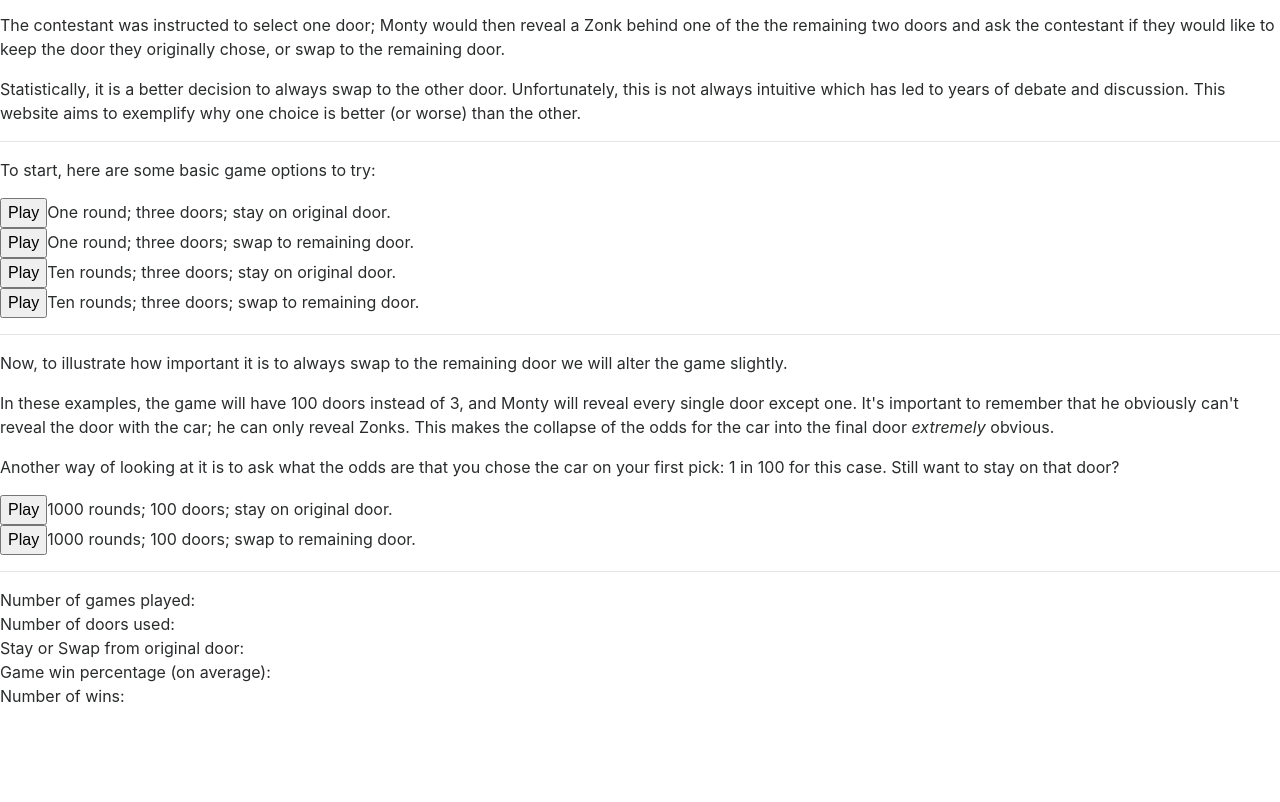
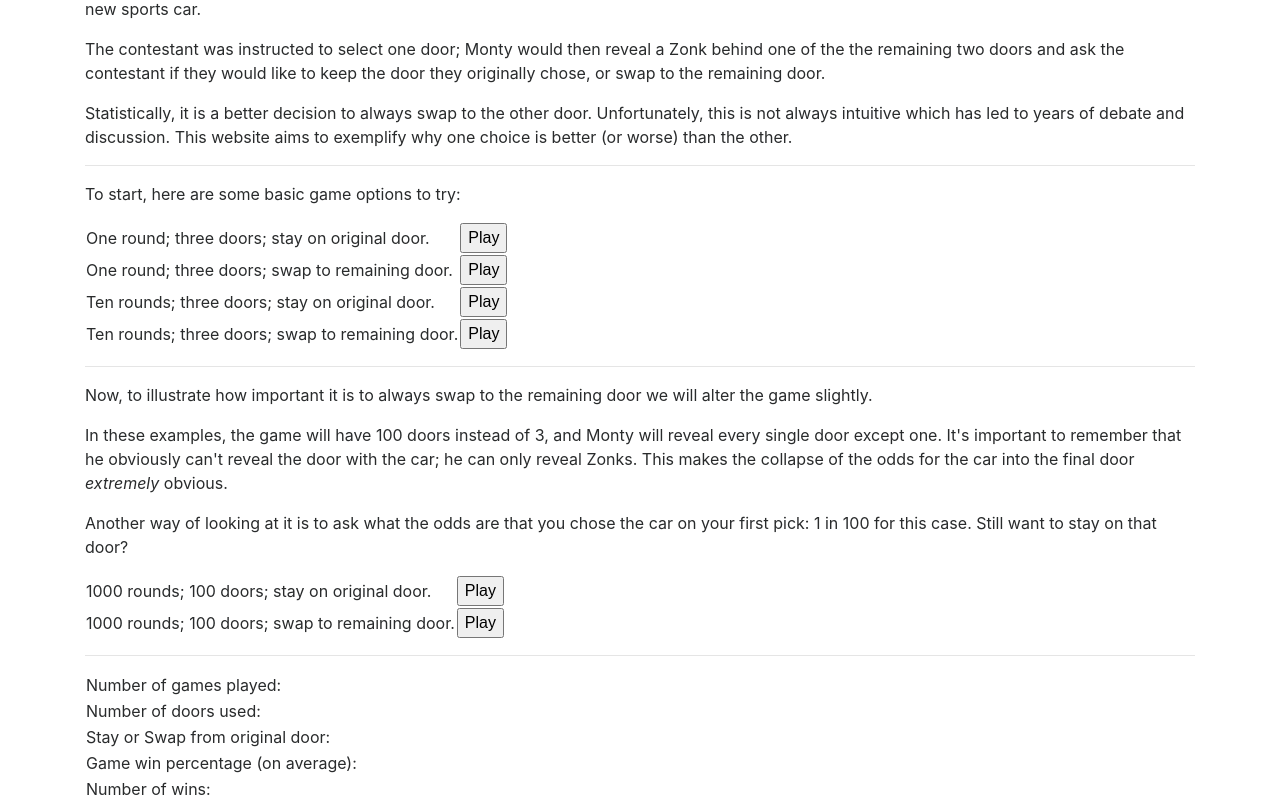
Before and after one commit to skylersidner/2017-02-04-monty-hall-front, a plain HTML site: page index.html in a window 1280 px wide. Shown: the part 103-905 px from the top of the page. Before the commit the page ends 811 px from the top, so only its background shows below. Drawn offline with nearby package versions, Linux system fonts and the light colour scheme; a script that the page names is missing.

Commit message:
moved games, buttons and stats into tables

```diff
--- a/index.html
+++ b/index.html
@@ -4,6 +4,7 @@
     <meta name="viewport" content="width=device-width, initial-scale=1, shrink-to-fit=no">
 </head>
 <body>
+    <div class="container">
         <h1 id="salutation">Welcome to the Monty Hall Problem demo!</h1>
 
         <div id="description">
@@ -21,10 +22,24 @@
         <hr />
         <div id="basic-game">
             <p>To start, here are some basic game options to try:</p>
-        <button id="game-1" onclick="playGameWithTemplate(1, 3, false)">Play</button><span>One round; three doors; stay on original door.</span><br />
-        <button id="game-2" onclick="playGameWithTemplate(1, 3, true)">Play</button><span>One round; three doors; swap to remaining door.</span><br />
-        <button id="game-3" onclick="playGameWithTemplate(10, 3, false)">Play</button><span>Ten rounds; three doors; stay on original door.</span><br />
-        <button id="game-4" onclick="playGameWithTemplate(10, 3, true)">Play</button><span>Ten rounds; three doors; swap to remaining door.</span><br />
+            <table>
+                <tr>
+                    <td><span>One round; three doors; stay on original door.</span></td>
+                    <td><button id="game-1" onclick="playGameWithTemplate(1, 3, false)">Play</button></td>
+                </tr>
+                <tr>
+                    <td><span>One round; three doors; swap to remaining door.</span></td>
+                    <td><button id="game-2" onclick="playGameWithTemplate(1, 3, true)">Play</button></td>
+                </tr>
+                <tr>
+                    <td><span>Ten rounds; three doors; stay on original door.</span></td>
+                    <td><button id="game-3" onclick="playGameWithTemplate(10, 3, false)">Play</button></td>
+                </tr>
+                <tr>
+                    <td><span>Ten rounds; three doors; swap to remaining door.</span></td>
+                    <td><button id="game-4" onclick="playGameWithTemplate(10, 3, true)">Play</button></td>
+                </tr>
+            </table>
             <hr />
             <p>Now, to illustrate how important it is to always swap to the remaining door we will alter the game slightly.</p>
             <p>In these examples, the game will have 100 doors instead of 3, and Monty will reveal every single door except one.
@@ -32,17 +47,42 @@
                 This makes the collapse of the odds for the car into the final door <em>extremely</em> obvious.</p>
             <p>Another way of looking at it is to ask what the odds are that you chose the car on your first pick:
                 1 in 100 for this case.  Still want to stay on that door?</p>
-        <button id="game-5" onclick="playGameWithTemplate(1000, 100, false)">Play</button><span>1000 rounds; 100 doors; stay on original door.</span><br />
-        <button id="game-6" onclick="playGameWithTemplate(1000, 100, true)">Play</button><span>1000 rounds; 100 doors; swap to remaining door.</span><br />
+            <table>
+                <tr>
+                    <td><span>1000 rounds; 100 doors; stay on original door.</span></td>
+                    <td><button id="game-5" onclick="playGameWithTemplate(1000, 100, false)">Play</button></td>
+                </tr>
+                <tr>
+                    <td><span>1000 rounds; 100 doors; swap to remaining door.</span></td>
+                    <td><button id="game-6" onclick="playGameWithTemplate(1000, 100, true)">Play</button></td>
+                </tr>
+            </table>
         </div>
 
         <hr />
         <div id="results">
-        <div>Number of games played: <span id="rounds-played"></span></div>
-        <div>Number of doors used: <span id="doors-used"></span></div>
-        <div>Stay or Swap from original door: <span id="stay-or-swap"></span></div>
-        <div>Game win percentage (on average): <span id="win-percentage"></span></div>
-        <div>Number of wins: <span id="wins"></span></div>
+            <table>
+                <tr>
+                    <td><span>Number of games played:</span></td>
+                    <td><span id="rounds-played"></span></td>
+                </tr>
+                <tr>
+                    <td><span>Number of doors used:</span></td>
+                    <td><span id="doors-used"></span></td>
+                </tr>
+                <tr>
+                    <td><span>Stay or Swap from original door:</span></td>
+                    <td><span id="stay-or-swap"></span></td>
+                </tr>
+                <tr>
+                    <td><span>Game win percentage (on average):</span></td>
+                    <td><span id="win-percentage"></span></td>
+                </tr>
+                <tr>
+                    <td><span>Number of wins:</span></td>
+                    <td><span id="wins"></span></td>
+                </tr>
+            </table>
         </div>
 
         <link rel="stylesheet" href="https://maxcdn.bootstrapcdn.com/bootstrap/4.0.0-alpha.6/css/bootstrap.min.css" integrity="sha384-rwoIResjU2yc3z8GV/NPeZWAv56rSmLldC3R/AZzGRnGxQQKnKkoFVhFQhNUwEyJ" crossorigin="anonymous">
@@ -51,5 +91,6 @@
         <script src="https://maxcdn.bootstrapcdn.com/bootstrap/4.0.0-alpha.6/js/bootstrap.min.js" integrity="sha384-vBWWzlZJ8ea9aCX4pEW3rVHjgjt7zpkNpZk+02D9phzyeVkE+jo0ieGizqPLForn" crossorigin="anonymous"></script>
         <script src="javascript/decisionEngineService.js"></script>
         <!--<script src="javascript/main.js"></script>-->
+    </div>
 </body>
 </html>
```
Lines whose indentation alone changed are shown as unchanged.
